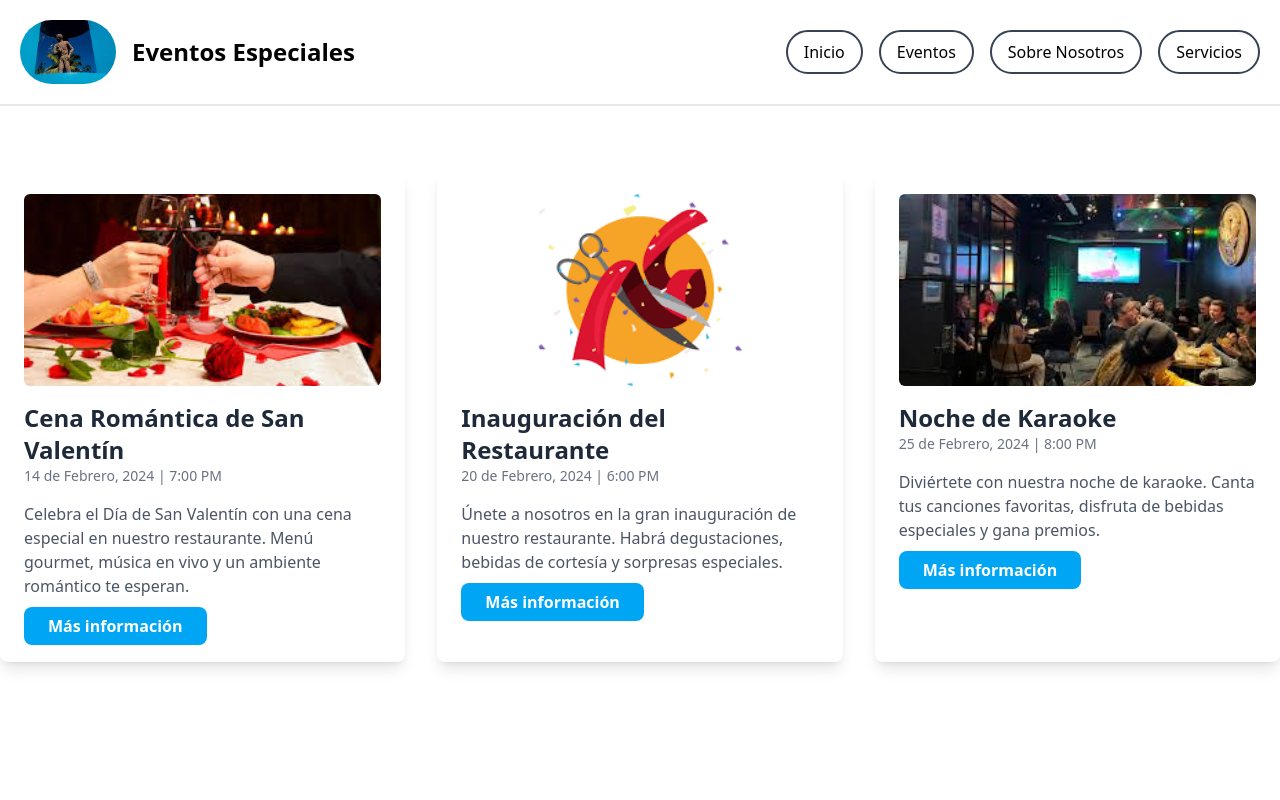
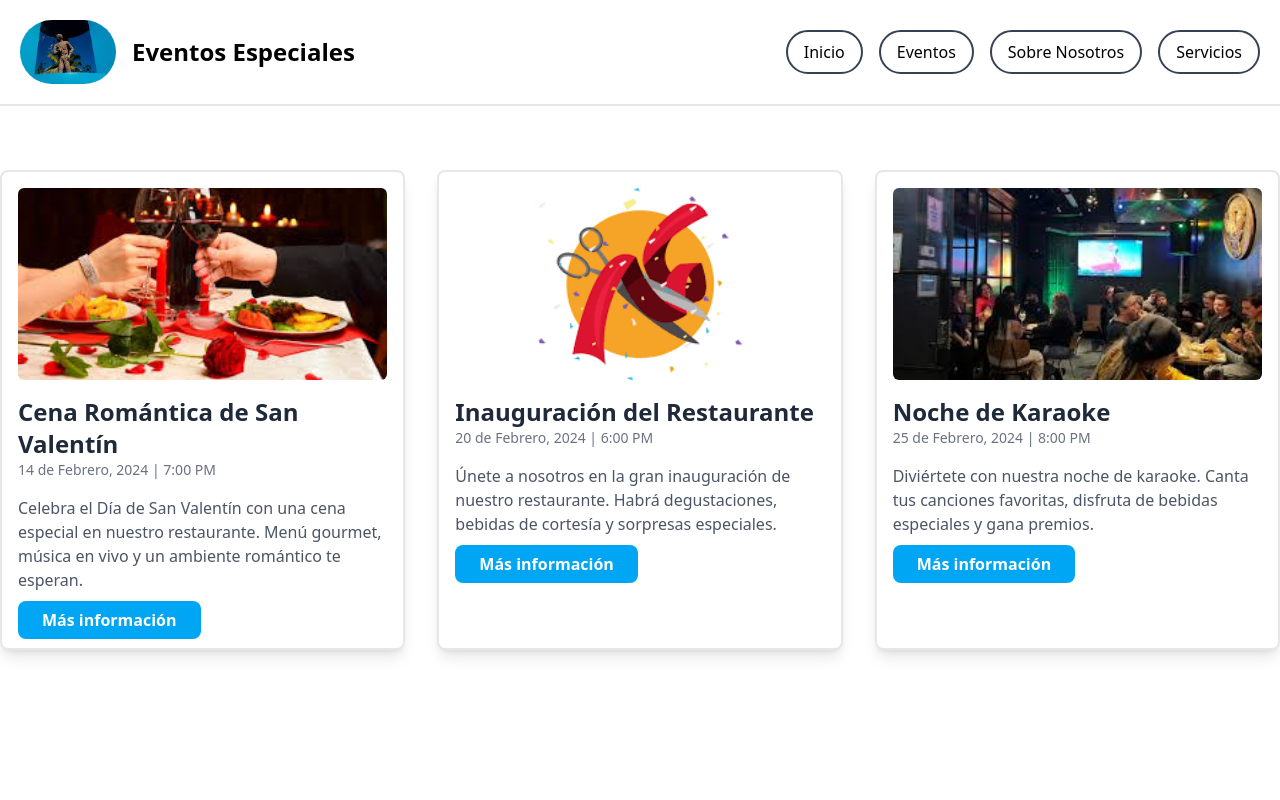
Before and after one commit to Sarahi2006/Rincon_Intipuque-o, a Vue app: page /event in a window 1280 px wide. Shown: the top 800 px of the page. Built offline with nearby package versions, Linux system fonts and the light colour scheme; the HTML template or start-up script is replaced by a standard one.

Commit message:
feat: create view event

```diff
--- /dev/null
+++ b/src/api/Event.ts
@@ -0,0 +1,6 @@
+import data from "@/api/data/events.json"
+import type { EventInterface } from "@/api/interface/event.interface.ts"
+
+export const getEvents = async (): Promise<EventInterface[]> => {
+  return await data.data
+}
--- a/src/api/Plates.ts
+++ b/src/api/Plates.ts
@@ -1,5 +1,5 @@
-import data from "@/api/Platillos.json"
-import type { Plate } from '@/api/plate.interface.ts'
+import data from "@/api/data/plates.json"
+import type { Plate } from '@/api/interface/plate.interface.ts'
 
 export const getPlates = async (): Promise<Plate[]> => {
   return await data.data
--- /dev/null
+++ b/src/api/data/events.json
@@ -0,0 +1,28 @@
+{
+  "data": [
+    {
+      "id": 1,
+      "title": "Cena Romántica de San Valentín",
+      "date": "14 de Febrero, 2024",
+      "time": "7:00 PM",
+      "description": "Celebra el Día de San Valentín con una cena especial en nuestro restaurante. Menú gourmet, música en vivo y un ambiente romántico te esperan.",
+      "image": "/src/assets/img/img5.jpeg"
+    },
+    {
+      "id": 2,
+      "title": "Inauguración del Restaurante",
+      "date": "20 de Febrero, 2024",
+      "time": "6:00 PM",
+      "description": "Únete a nosotros en la gran inauguración de nuestro restaurante. Habrá degustaciones, bebidas de cortesía y sorpresas especiales.",
+      "image": "/src/assets/img/img6.png"
+    },
+    {
+      "id": 3,
+      "title": "Noche de Karaoke",
+      "date": "25 de Febrero, 2024",
+      "time": "8:00 PM",
+      "description": "Diviértete con nuestra noche de karaoke. Canta tus canciones favoritas, disfruta de bebidas especiales y gana premios.",
+      "image": "/src/assets/img/img7.jpeg"
+    }
+  ]
+}
--- /dev/null
+++ b/src/api/interface/event.interface.ts
@@ -0,0 +1,9 @@
+export interface EventInterface {
+  id: number;
+  title: string;
+  date: string;
+  time: string;
+  description: string;
+  image: string;
+
+}
--- a/src/components/Layout/MenuEvent.vue
+++ b/src/components/Layout/MenuEvent.vue
@@ -1,52 +1,25 @@
 <script setup lang="ts">
+import { onMounted, ref } from 'vue'
+import type { EventInterface } from '@/api/interface/event.interface.ts'
+import { getEvents } from '@/api/Event.ts'
+import EventCard from '@/components/ui/EventCard.vue'
+
+const events = ref<EventInterface[]>([])
+
+onMounted(async () => {
+  events.value = await getEvents()
+})
 
 </script>
 
 <template>
   <section class="container mx-auto py-16 min-h-[calc(100vh-4rem)]">
     <div class="grid grid-cols-1 sm:grid-cols-2 lg:grid-cols-3 gap-8">
-      <!-- Evento 1 -->
-      <div class="bg-white rounded-lg shadow-lg p-6">
-        <img src="/src/assets/img/img5.jpeg" alt="Cena romántica de San Valentín" class="w-full h-48 object-cover rounded-md">
-        <h3 class="text-2xl font-bold text-gray-800 mt-4">Cena Romántica de San Valentín</h3>
-        <p class="text-sm text-gray-500 mb-4">14 de Febrero, 2024 | 7:00 PM</p>
-        <p class="text-gray-600 mb-4">
-          Celebra el Día de San Valentín con una cena especial en nuestro restaurante. Menú gourmet, música en vivo y un ambiente romántico te esperan.
-        </p>
-        <a href="#" class="px-6 py-2 bg-sky-500 text-white font-semibold rounded-lg hover:bg-sky-700 transition">
-          Más información
-        </a>
-      </div>
-
-      <!-- Evento 2 -->
-      <div class="bg-white rounded-lg shadow-lg p-6">
-        <img src="/src/assets/img/img6.png" alt="Inauguración del restaurante" class="w-full h-48 object-cover rounded-md">
-        <h3 class="text-2xl font-bold text-gray-800 mt-4">Inauguración del Restaurante</h3>
-        <p class="text-sm text-gray-500 mb-4">20 de Febrero, 2024 | 6:00 PM</p>
-        <p class="text-gray-600 mb-4">
-          Únete a nosotros en la gran inauguración de nuestro restaurante. Habrá degustaciones, bebidas de cortesía y sorpresas especiales.
-        </p>
-        <a href="#" class="px-6 py-2 bg-sky-500 text-white font-semibold rounded-lg hover:bg-sky-700 transition">
-          Más información
-        </a>
-      </div>
-
-      <!-- Evento 3 -->
-      <div class="bg-white rounded-lg shadow-lg p-6">
-        <img src="/src/assets/img/img7.jpeg" alt="Noche de Karaoke" class="w-full h-48 object-cover rounded-md">
-        <h3 class="text-2xl font-bold text-gray-800 mt-4">Noche de Karaoke</h3>
-        <p class="text-sm text-gray-500 mb-4">25 de Febrero, 2024 | 8:00 PM</p>
-        <p class="text-gray-600 mb-4">
-          Diviértete con nuestra noche de karaoke. Canta tus canciones favoritas, disfruta de bebidas especiales y gana premios.
-        </p>
-        <a href="#" class="px-6 py-2 bg-sky-500 text-white font-semibold rounded-lg hover:bg-sky-700 transition">
-          Más información
-        </a>
+      <div v-for="event in events" :key="event.id">
+        <EventCard :title="event.title" :description="event.description" :time="event.time" :date="event.date" :img="event.image" />
       </div>
     </div>
   </section>
 </template>
 
-<style scoped>
-
-</style>
+<style scoped></style>
--- a/src/components/Layout/MenuProducts.vue
+++ b/src/components/Layout/MenuProducts.vue
@@ -1,6 +1,6 @@
 <script setup lang="ts">
-import CardProduct from '@/components/ui/CardProduct.vue'
-import type { Plate } from '@/api/plate.interface.ts'
+import ProductCard from '@/components/ui/ProductCard.vue'
+import type { Plate } from '@/api/interface/plate.interface.ts'
 import { getPlates } from '@/api/Plates.ts'
 import { onMounted, ref } from 'vue'
 
@@ -19,7 +19,7 @@ onMounted(async () => {
 
     <div class="grid auto-cols-1 gap-4 xl:grid-cols-4 md:grid-cols-3 sm:grid-cols-2">
       <div v-for="plate in plates" :key="plate.id" >
-        <CardProduct :title="plate.name" :price="plate.price" :description="plate.description" :img="plate.img"/>
+        <ProductCard :title="plate.name" :price="plate.price" :description="plate.description" :img="plate.img"/>
       </div>
     </div>
   </section>
--- /dev/null
+++ b/src/components/ui/EventCard.vue
@@ -0,0 +1,42 @@
+<script setup lang="ts">
+import { defineProps } from 'vue';
+
+defineProps({
+  title: {
+    type: String,
+    required: true,
+  },
+  img: {
+    type: String,
+    required: true,
+  },
+  date: {
+    type: String,
+    required: true,
+  },
+  time: {
+    type: String,
+    required: true,
+  },
+  description: {
+    type: String,
+    required: true,
+  }
+})
+</script>
+
+<template>
+  <div class="bg-white p-4 rounded-lg shadow-lg  min-h-full border-2 border-gray-200">
+    <img :src="img" :alt="description" class="w-full h-48 object-cover rounded-md">
+    <h3 class="text-2xl font-bold text-gray-800 mt-4">{{title}}</h3>
+    <p class="text-sm text-gray-500 mb-4">{{date}} | {{time}}</p>
+    <p class="text-gray-600 mb-4">{{description}}</p>
+    <a href="#" class="px-6 py-2 bg-sky-500 text-white font-semibold rounded-lg hover:bg-sky-700 transition">
+      Más información
+    </a>
+  </div>
+</template>
+
+<style scoped>
+
+</style>
```
Also changed, not shown: src/api/data/plates.json (renamed from src/api/Platillos.json), src/api/interface/plate.interface.ts (renamed from src/api/plate.interface.ts), src/components/ui/ProductCard.vue (renamed from src/components/ui/CardProduct.vue).
